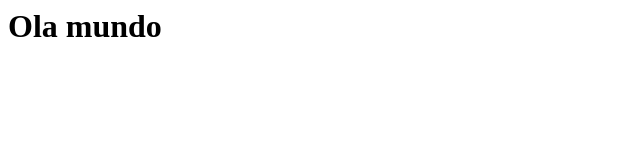
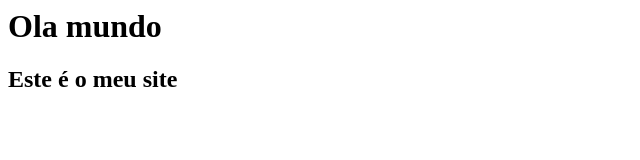
Before and after one commit to iwtrainingbr/iwtrainingbr.github.io, a plain HTML site: page index.html in a window 1280 px wide. Shown: the whole page, without its empty margins (0-640 px from the left). Drawn offline with Linux system fonts and the light colour scheme.

Commit message:
adiciona um subtitulo ao arquivo index

```diff
--- a/index.html
+++ b/index.html
@@ -1 +1,3 @@
 <h1>Ola mundo</h1>
+
+<h2>Este é o meu site</h2>
```
